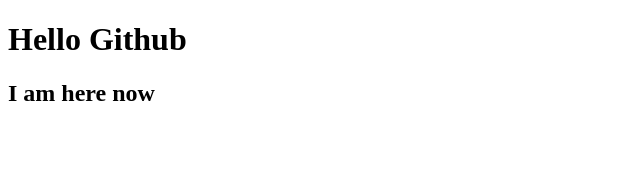
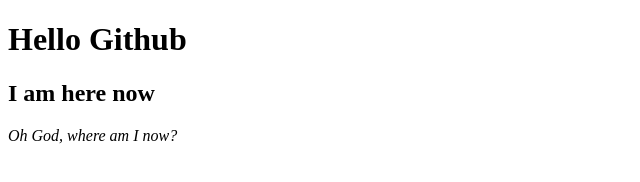
Before and after one commit to rexyzhoang/html_learn1ng, a plain HTML site: page index.html in a window 1280 px wide. Shown: the whole page, without its empty margins (0-640 px from the left). Drawn offline with Linux system fonts and the light colour scheme.

Commit message:
Not sure where I am ...

```diff
--- a/index.html
+++ b/index.html
@@ -6,5 +6,6 @@
 <body>
     <h1>Hello Github</h1>
     <h2>I am here now</h2>
+    <em>Oh God, where am I now?</em>
 </body>
 </html>
```
